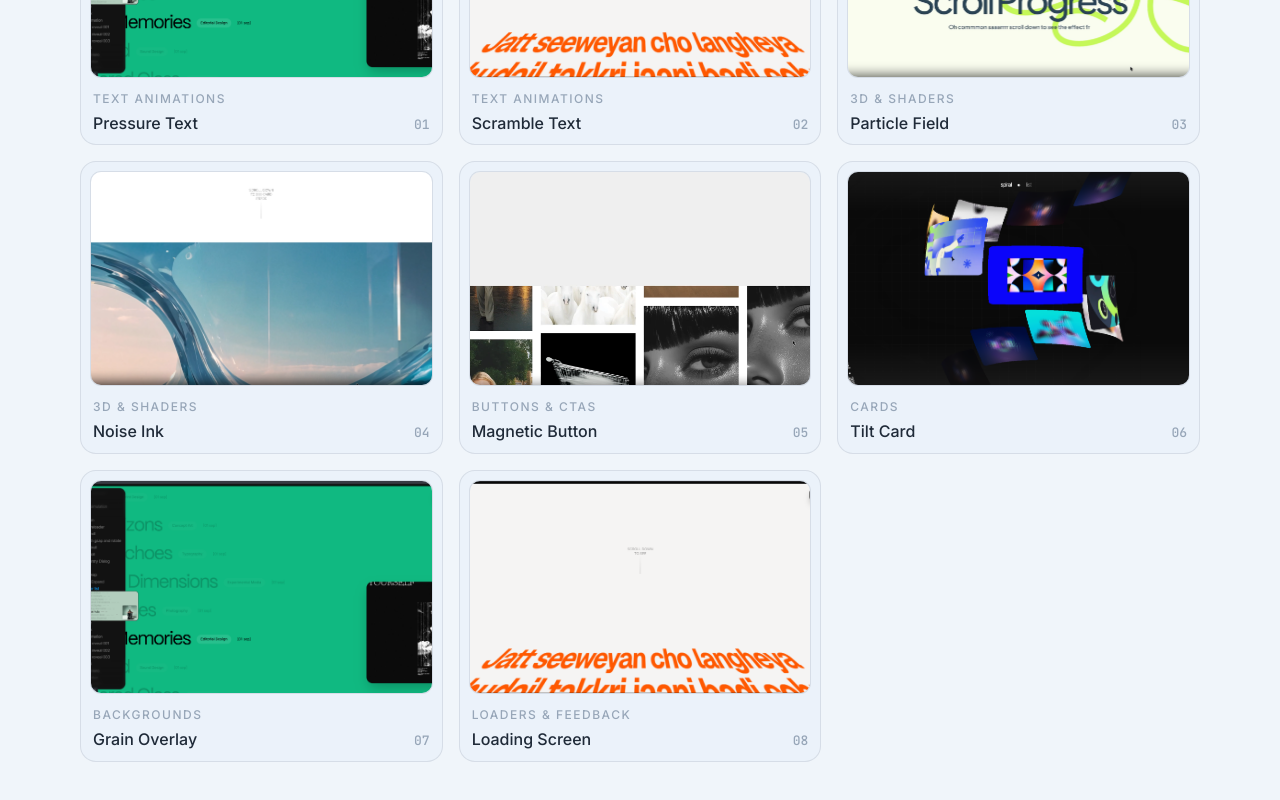
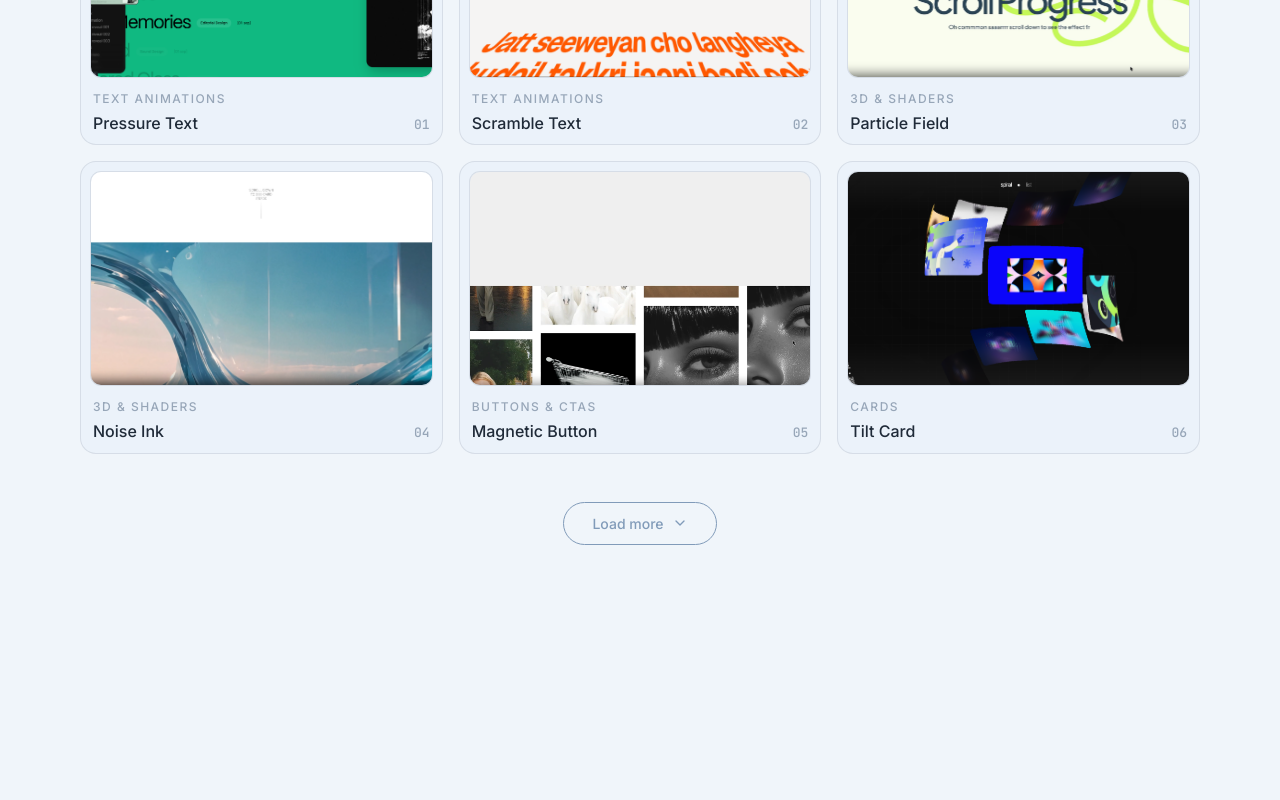
Before and after one commit to Tanveer-rajpurohit/gleam-ui, a Next.js app in the folder apps/web/: page /components in a window 1280 px wide. Shown: the part 422-1222 px from the top of the page. After the commit the page ends 1023 px from the top, so only its background shows below. Built offline with nearby package versions, Linux system fonts and the light colour scheme.

Commit message:
feat: enhance Page component with pagination and dynamic loading; update search functionality to reset visible count

```diff
--- a/apps/web/app/components/page.tsx
+++ b/apps/web/app/components/page.tsx
@@ -3,7 +3,7 @@
 import Card from "@/components/componetsPage/Card";
 import { Dropdown } from "@/components/utils/Dropdown";
 import { CATEGORIES, readyEntries } from "@/lib/registry";
-import { Search } from "lucide-react";
+import { ChevronDown, Search } from "lucide-react";
 import { useGSAP } from "@gsap/react";
 import gsap from "gsap";
 import { matchSorter } from "match-sorter";
@@ -11,10 +11,13 @@ import { useMemo, useRef, useState } from "react";
 
 gsap.registerPlugin(useGSAP);
 
+const PAGE_SIZE = 6
+
 const Page = () => {
 
     const [sortBy, setSortBy] = useState<string>("All")
     const [input, setInput] = useState<string>("")
+    const [visibleCount, setVisibleCount] = useState(PAGE_SIZE)
 
     const rootRef = useRef<HTMLDivElement>(null)
     const gridRef = useRef<HTMLDivElement>(null)
@@ -38,6 +41,9 @@ const Page = () => {
       return q ? matchSorter(byCategory, q, { keys: ["name", "category", "description"] }) : byCategory
     }, [input, sortBy])
 
+    const visible = filtered.slice(0, visibleCount)
+    const hasMore = filtered.length > visibleCount
+
 
     const firstRun = useRef(true)
     useGSAP(() => {
@@ -51,6 +57,18 @@ const Page = () => {
       )
     }, { dependencies: [sortBy], scope: rootRef })
 
+
+    const prevCount = useRef(PAGE_SIZE)
+    useGSAP(() => {
+      if (window.matchMedia("(prefers-reduced-motion: reduce)").matches) { prevCount.current = visibleCount; return }
+      const kids = gridRef.current ? Array.from(gridRef.current.children) : []
+      const fresh = kids.slice(prevCount.current)
+      if (fresh.length) {
+        gsap.from(fresh, { autoAlpha: 0, y: 16, duration: 0.5, ease: "power3.out", stagger: 0.05, clearProps: "transform" })
+      }
+      prevCount.current = visibleCount
+    }, { dependencies: [visibleCount], scope: rootRef })
+
   return (
     <div ref={rootRef} className="w-full max-w-[1320px] mx-auto px-6 py-14 lg:px-12 xl:px-20">
       <div className="w-full space-y-4">
@@ -62,6 +80,7 @@ const Page = () => {
             options={["All", ...CATEGORIES]}
             onChange={(value) => {
               setSortBy(value)
+              setVisibleCount(PAGE_SIZE)
             }}
           />
         </div>
@@ -76,7 +95,10 @@ const Page = () => {
           <input
             type="text"
             value={input}
-            onChange={(e) => setInput(e.target.value)}
+            onChange={(e) => {
+              setInput(e.target.value)
+              setVisibleCount(PAGE_SIZE)
+            }}
             placeholder="Search for components, primitives, or effects..."
             className="search-box w-full rounded-gl border border-line bg-surface py-2.5 pl-12 pr-16 text-body-sm text-ink placeholder:text-ink-faint focus:border-accent focus:outline-none focus:ring-1 focus:ring-accent transition-all"
           />
@@ -86,7 +108,7 @@ const Page = () => {
 
       <div className="w-full mt-16">
         <div ref={gridRef} className="w-full grid grid-cols-1 gap-4 sm:grid-cols-2 lg:grid-cols-3">
-          {filtered.map((entry, i) => (
+          {visible.map((entry, i) => (
             <Card
               key={entry.slug}
               name={entry.name}
@@ -97,6 +119,25 @@ const Page = () => {
             />
           ))}
         </div>
+
+        {hasMore && (
+          <div className="mt-12 flex justify-center">
+            <button
+              onClick={() => setVisibleCount((c) => c + PAGE_SIZE)}
+              className="group relative inline-flex items-center gap-2 overflow-hidden rounded-full border border-accent px-7 py-2.5 text-body-sm font-medium text-accent transition-colors duration-300 hover:text-accent-fg focus-visible:outline-none focus-visible:ring-2 focus-visible:ring-accent/40"
+            >
+              <span
+                aria-hidden
+                className="absolute inset-0 origin-bottom scale-y-0 bg-accent transition-transform duration-300 ease-out group-hover:scale-y-100"
+              />
+              <span className="relative z-10">Load more</span>
+              <ChevronDown
+                className="relative z-10 h-4 w-4 transition-transform duration-300 group-hover:translate-y-0.5"
+                strokeWidth={2}
+              />
+            </button>
+          </div>
+        )}
 
         {filtered.length === 0 && (
           <div className="flex flex-col items-center justify-center gap-2 py-24 text-center">
```
